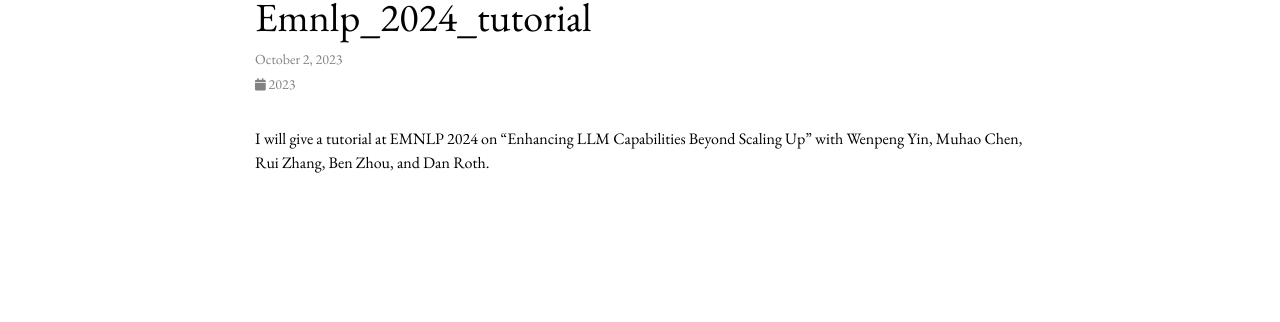
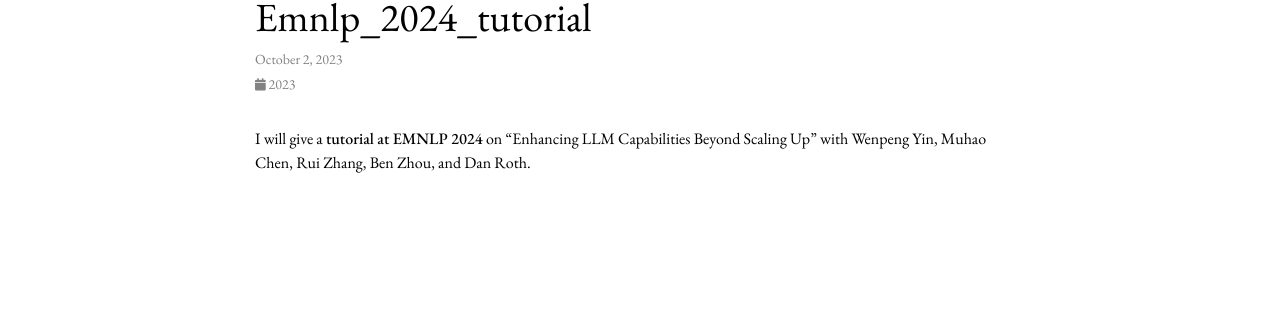
Before and after one commit to FeiWang96/personal_website_backup, a Jekyll site: the page built from _news/EMNLP_2024_tutorial.md, in a window 1280 px wide. Shown: the part 111-433 px from the top of the page. Built offline with Jekyll 4.4.1, drawn with Linux system fonts in a browser that asks for light colours; comment, search, counter and statistics services are not loaded; a style sheet for code colours, icons or effects is not loaded.

```diff
--- a/_news/EMNLP_2024_tutorial.md
+++ b/_news/EMNLP_2024_tutorial.md
@@ -4,4 +4,4 @@ date: 2023-10-02
 inline: true
 ---
 
-I will give a tutorial at EMNLP 2024 on "Enhancing LLM Capabilities Beyond Scaling Up" with Wenpeng Yin, Muhao Chen, Rui Zhang, Ben Zhou, and Dan Roth.
+I will give a **tutorial at EMNLP 2024** on "Enhancing LLM Capabilities Beyond Scaling Up" with Wenpeng Yin, Muhao Chen, Rui Zhang, Ben Zhou, and Dan Roth.
```
